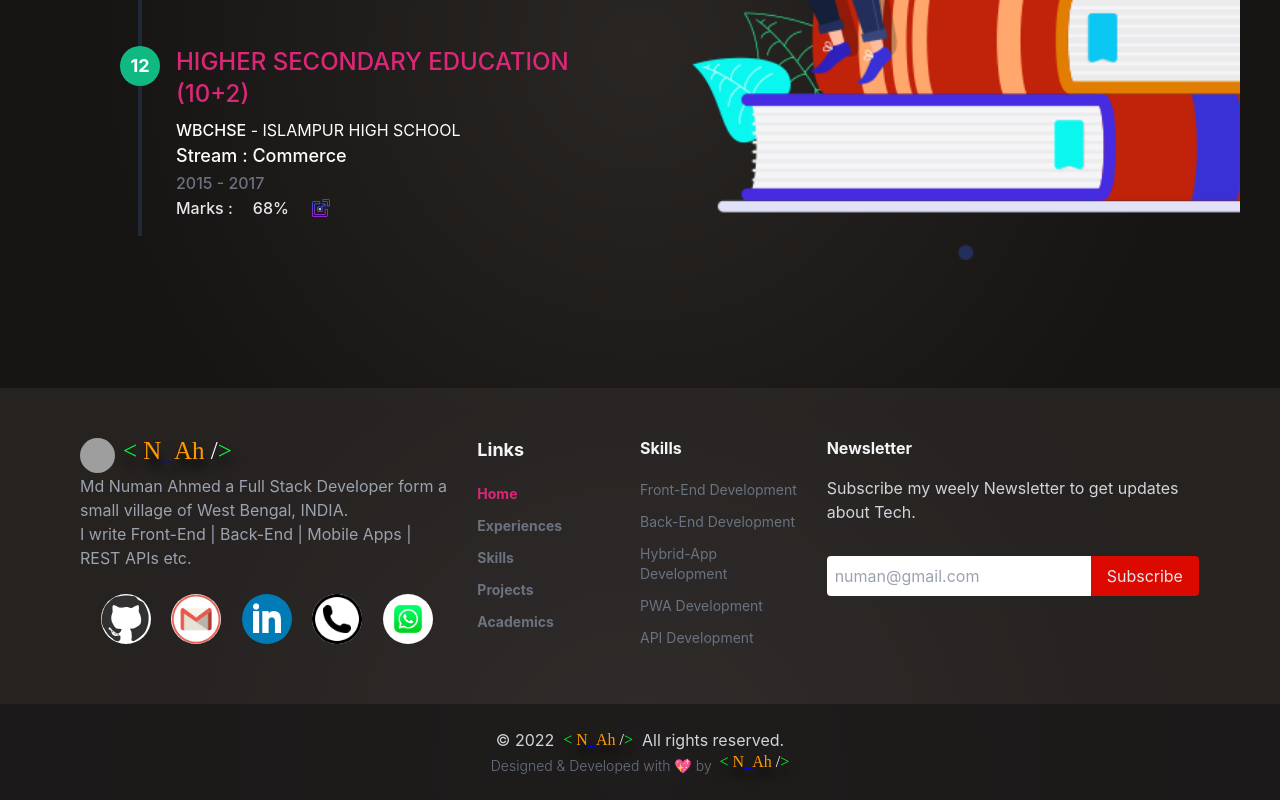
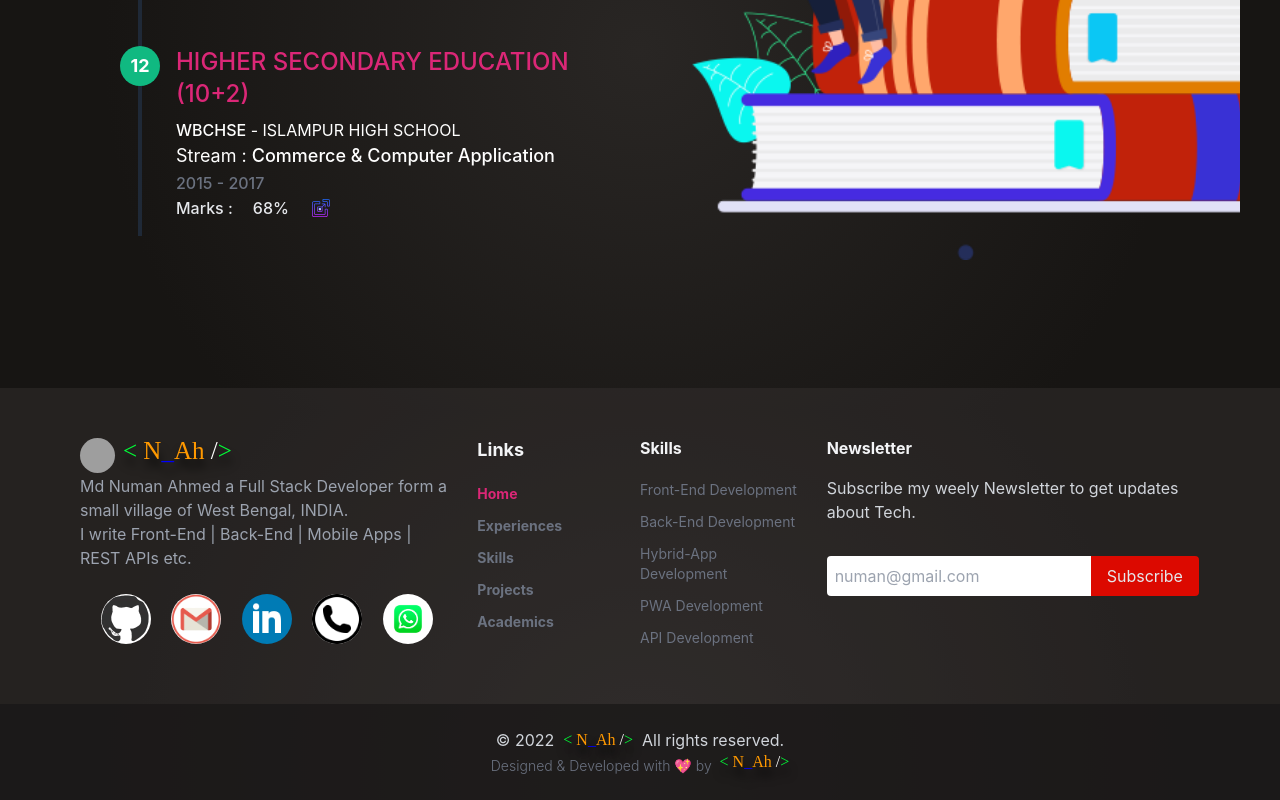
Before and after one commit to num-js/portfolio, a React (Create React App) app: page / in a window 1280 px wide. Shown: the part 6789-7589 px from the top of the page. Built offline with nearby package versions, Linux system fonts and the light colour scheme; grey boxes are pictures that could not be loaded; a web font is replaced by a local one.

Commit message:
Updation in Academic section

```diff
--- a/src/assets/data/academicsData.json
+++ b/src/assets/data/academicsData.json
@@ -60,8 +60,8 @@
         "course": "HIGHER SECONDARY EDUCATION (10+2)",
         "description": "",
         "stream": [
-            "Stream : ",
-            "Commerce"
+            "Commerce",
+            " & Computer Application"
         ],
         "marks": {
             "label": "Marks : ",
--- a/src/components/Academics/Academics.js
+++ b/src/components/Academics/Academics.js
@@ -48,9 +48,11 @@ const Academics = () => {
                                                 <div className="text-base font-medium text-white">
                                                     {collegeData?.description}
                                                 </div>
-                                                <div className="text-lg font-medium text-white">
-                                                    {collegeData?.stream}
-                                                </div>
+                                                {collegeData?.stream && (
+                                                    <div className="text-lg text-white">
+                                                        Stream :  <span className="font-medium">{collegeData?.stream}</span>
+                                                    </div>
+                                                )}
                                                 <span class="mt-1 text-base font-medium text-gray-500">
                                                     {collegeData?.timeLine}
                                                 </span>
```
